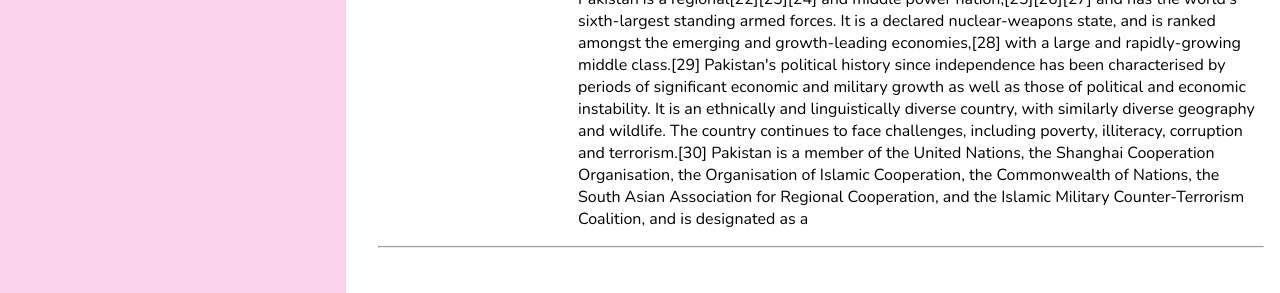
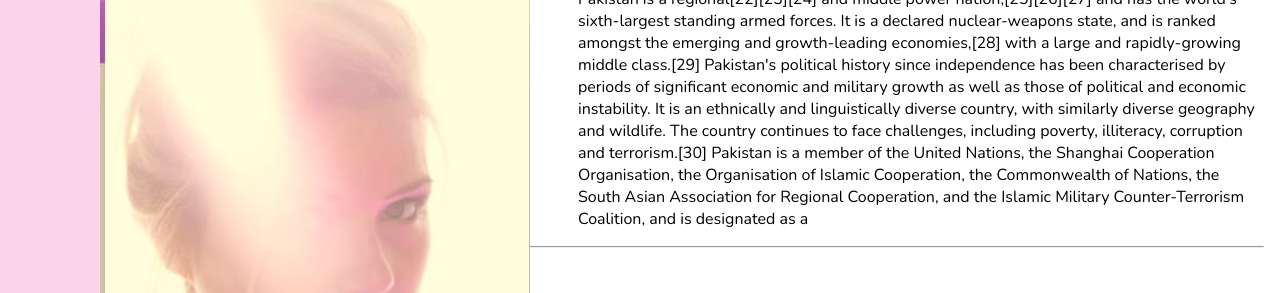
Before and after one commit to rehantcm/3rd-asignment, a plain HTML site: page index.html in a window 1280 px wide. Shown: the part 76-369 px from the top of the page. Drawn offline with nearby package versions, Linux system fonts and the light colour scheme; files that its build step writes are made by us from their sources; files whose address does not match are found by name.

Commit message:
mile change

```diff
--- a/index.html
+++ b/index.html
@@ -60,7 +60,7 @@
          <!-- <header class="header" id="header">  -->
             <!-- <div class="header_toggle"> <i class='bx bx-menu' id="header-toggle"></i> </div>  -->
              <!-- <div class="header_img"> <img src="https://i.imgur.com/hczKIze.jpg" alt=""> </div> --> -->
-            <div class="rehan"> <img src="3rd-asignment/blob/main/insert.jpg" alt="pic" width="430px height=1700px"></div>
+            <div class="rehan"> <img src="insert.jpg" alt="pic" width="430px height=1700px"></div>
         <!-- </header> -->
 
 
```
